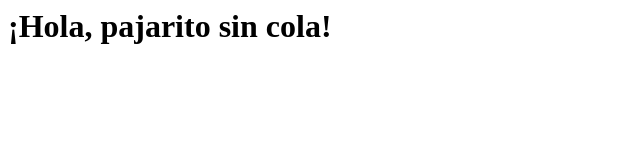
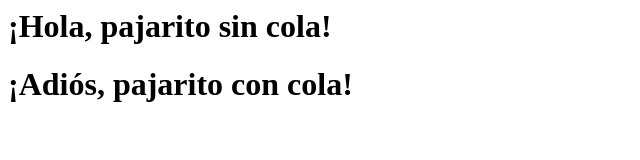
Before and after one commit to carlosanelo/Mi-primera-prueba, a plain HTML site: page index.html in a window 1280 px wide. Shown: the whole page, without its empty margins (0-640 px from the left). Drawn offline with Linux system fonts and the light colour scheme.

Commit message:
Update index.html

```diff
--- a/index.html
+++ b/index.html
@@ -1,5 +1,6 @@
 <html>
 <body>
 <h1>¡Hola, pajarito sin cola!</h1>
+<h1>¡Adiós, pajarito con cola!</h1>
 </body>
 </html>
```
